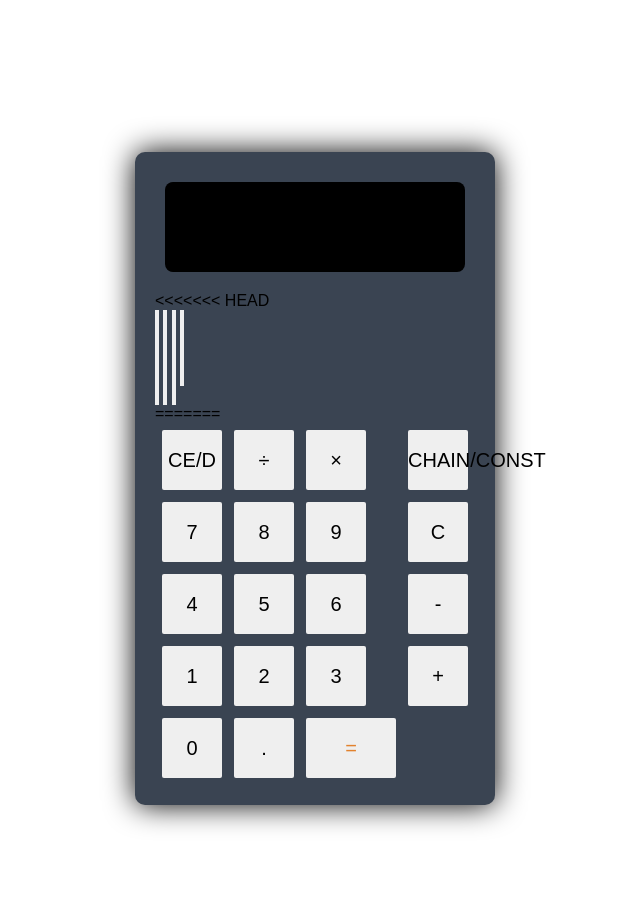
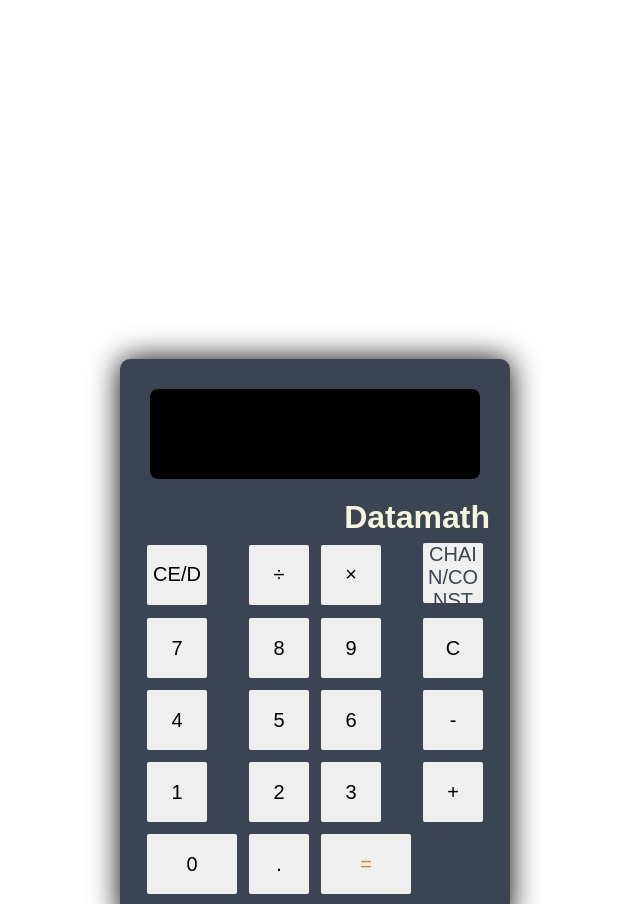
Before and after one commit to cann9676/JS_CSS_HTML_Calculator, a plain HTML site: page index.html in a window 1280 px wide. Shown: the top 904 px of the page, without its empty margins (85-725 px from the left). Drawn offline with Linux system fonts and the light colour scheme.

Commit message:
Added additional CSS edits and html element.

```diff
--- a/index.html
+++ b/index.html
@@ -1,5 +1,5 @@
 <!DOCTYPE html>
-<html lang="en">
+<html>
     <head>
         <meta name="viewport" content="width=device-width, inital -scaled=1.0">
         <title>Texas Instruments Datamath 2500 </title>
@@ -13,45 +13,14 @@
                 <div class="display-screen">
                     <div id="display"></div>
                 </div>
-<<<<<<< HEAD
-                <div>
-                    <input type="button" name="CE/D">
-                    <input type="button" name="÷">
-                    <input type="button" name="x">
-                    <input type="button" name="CHAIN/CONST">
-                </div>
-                <div>
-                    <input type="button" name="7">
-                    <input type="button" name="8">
-                    <input type="button" name="9">
-                    <input type="button" name="C">
-                </div>
-                <div>
-                    <input type="button" name="4">
-                    <input type="button" name="5">
-                    <input type="button" name="6">
-                    <input type="button" name="-">
-                </div>
-                <div>
-                    <input type="button" name="1">
-                    <input type="button" name="2">
-                    <input type="button" name="3">
-                    <input type="button" name="+">
-                </div>
-                <div>
-                    <input type="button" name="0">
-                    <input type="button" name=".">
-                    <input type="button" name="=">
-                </div>
-            </form>
-        </div>
-     </div>
-=======
+                <h1>
+                    Datamath
+                </h1>
                 <tr>
                     <td><button class="btn-operator" id="clear">CE/D</button></td>
                     <td><button class="btn-operator" id="/">&divide;</button></td>
                     <td><button class="btn-operator" id="x">&times;</button></td>
-                    <td><button class="btn-operator" id="CHAIN/CONST">CHAIN/CONST</button></td>
+                    <td><button class="btn-operator" id="CHAINCONST">CHAIN/CONST</button></td>
                 </tr>
                 <tr>
                     <td><button class="btn-operator" id="7">7</button></td>
@@ -72,13 +41,12 @@
                     <td><button class="btn-operator" id="+">&plus;</button></td>
                 </tr>
                 <tr>
-                    <td><button class="btn-operator" id="0">0</button></td>
+                    <td><button class="btn-operator" id="zero">0</button></td>
                     <td><button class="btn-operator" id=".">.</button></td>
                     <td><button class="btn-operator" id="equals">&equals;</button></td>
                 </tr>
             </table>
             </div>
          <script src="script.js"></script>
->>>>>>> 517adc57883445eeaea3a96df23ce6b9077695d8
     </body>
 </html>
```
